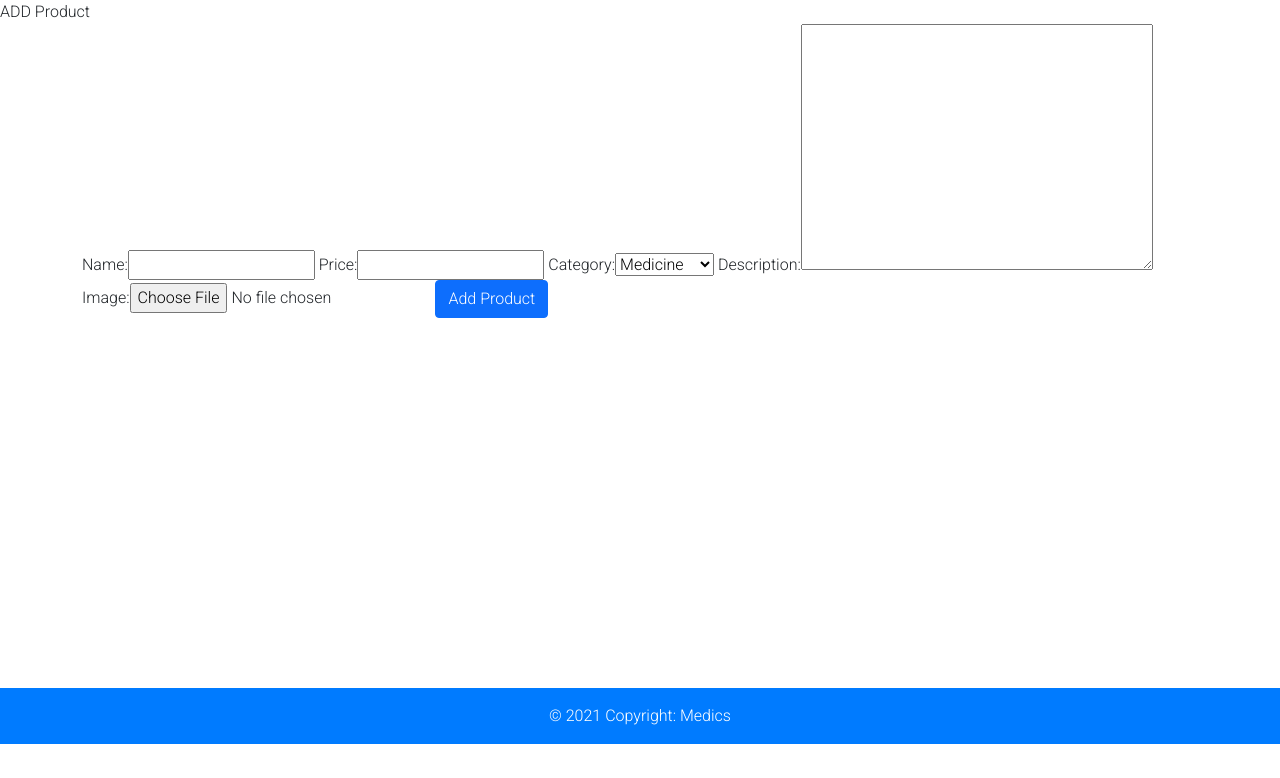
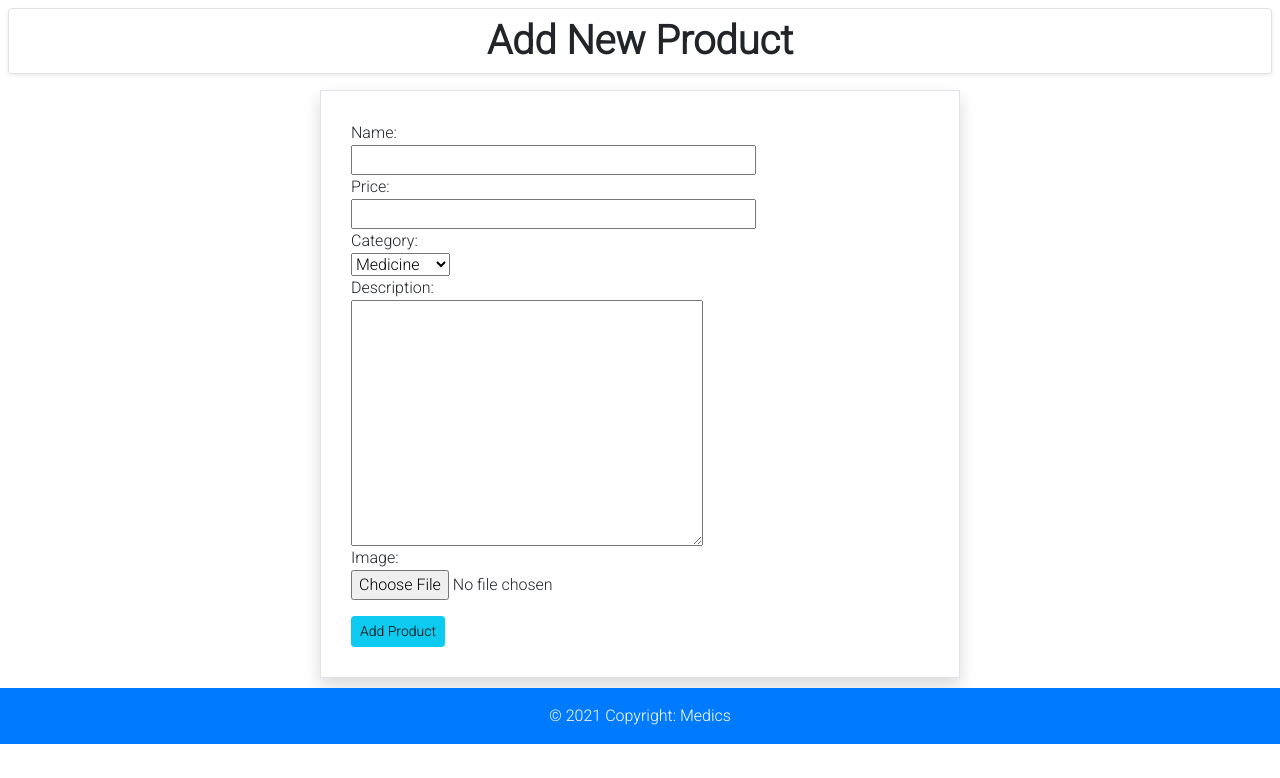
Before and after one commit to dpuman/project_medics, a Django app: page /pharmacy/addproduct in a window 1280 px wide. Shown: the part 56-834 px from the top of the page. Before the commit the page ends 800 px from the top, so only its background shows below. Run offline with Django 3.2, Linux system fonts and the light colour scheme; data comes from the database, SQL or seed files in the repository; some libraries are stand-ins or nearby versions.

Commit message:
form style of dashboard and add product done

```diff
--- a/medics/pharmacy/templates/pharmacy/pharmacyAddProduct.html
+++ b/medics/pharmacy/templates/pharmacy/pharmacyAddProduct.html
@@ -1,17 +1,62 @@
 {%extends 'pharmacy/pharmacyBase.html'%}
 
 {%block content%}
-ADD Product
-{{user.username}}
+<h1 class="text-center border rounded m-2 shadow-sm fw-bold py-2 ">Add New Product</h1>
 
-<div class="container">
+
+<div class="container add-product border shadow mt-3 ">
     <div class="row">
         <form action="" method="post" enctype="multipart/form-data">
 
             {% csrf_token %}
-            {{form}}
 
-            <input type="submit" value="Add Product" class="btn btn-primary">
+            <div class="form-group">
+                <label for="name">Name:</label>
+                <div class="input-group">
+                    {{form.name}}
+                </div>
+
+            </div>
+            <div class="form-group">
+                <label for="price">Price:</label>
+                <div class="input-group">
+
+                    {{form.price}}
+                </div>
+
+
+            </div>
+            <div class="form-group">
+                <label for="category">Category:</label>
+                <div class="input-group">
+
+                    {{form.category}}
+                </div>
+
+            </div>
+            <div class="form-group">
+                <label for="description">Description:</label>
+                <div class="input-group">
+
+                    {{form.description}}
+                </div>
+
+            </div>
+            <div class="form-group">
+                <label for="image">Image:</label>
+                <div class="input-group">
+
+                    {{form.image}}
+                </div>
+
+            </div>
+
+
+
+
+
+
+            <input type="submit" value="Add Product" class="btn btn-info btn-sm mt-3">
 
         </form>
     </div>
--- a/medics/pharmacy/templates/pharmacy/pharmacyBase.html
+++ b/medics/pharmacy/templates/pharmacy/pharmacyBase.html
@@ -34,6 +34,41 @@
             left: 0;
             bottom: 0;
             width: 100%;
+
+
+        }
+
+        .product-list,
+        .list {
+            margin-bottom: 200px;
+        }
+
+        .order-update {
+            border: 0.5px solid rgb(170, 170, 170);
+            /* border-radius: 5px; */
+            display: block;
+            width: 30%;
+            margin: 100px auto;
+            padding: 30px 10px 25px 50px;
+        }
+
+        .order-update label[for='id_delivary_status'] {
+            font-weight: bold;
+            margin-right: 5px;
+        }
+
+        .add-product {
+            display: block;
+            width: 50%;
+            margin: auto;
+            padding: 30px;
+            margin-bottom: 100px;
+
+        }
+
+        .add-product input[name="name"],
+        input[name="price"] {
+            width: 70%;
 
 
         }
--- a/medics/pharmacy/templates/pharmacy/pharmacyDashboard.html
+++ b/medics/pharmacy/templates/pharmacy/pharmacyDashboard.html
@@ -8,7 +8,7 @@
 </h1>
 
 
-<div class="container mt-3">
+<div class="container mt-3 .list">
 
     <table class="table ">
         <thead>
--- a/medics/pharmacy/templates/pharmacy/pharmacyDashboardOrderUpdate.html
+++ b/medics/pharmacy/templates/pharmacy/pharmacyDashboardOrderUpdate.html
@@ -1,16 +1,16 @@
 {%extends 'pharmacy/pharmacyBase.html'%}
 {%block content%}
 
+<h1 class="text-center border rounded m-2 shadow-sm fw-bold py-2 ">Order delivered ?</h1>
 
-
-<div class="container">
+<div class="container order-update shadow">
 
 
     <form action="" method="POST">
         {% csrf_token %}
 
         {{form}}
-        <input type="submit" name="Update Task">
+        <input style="width:50%;" class="btn btn-info btn-sm d-block mt-3 " type="submit" Value="Complete" />
     </form>
 
 </div>
--- a/medics/pharmacy/templates/pharmacy/pharmacyDeliveredDashboard.html
+++ b/medics/pharmacy/templates/pharmacy/pharmacyDeliveredDashboard.html
@@ -5,7 +5,7 @@
     <span>{{total}}</span>
 </h1>
 
-<div class="container mt-3">
+<div class="container mt-3 .list">
 
     <table class="table">
         <thead>
--- a/medics/pharmacy/templates/pharmacy/pharmacyHome.html
+++ b/medics/pharmacy/templates/pharmacy/pharmacyHome.html
@@ -5,7 +5,7 @@
 
 <h1 class="text-center border rounded m-2 shadow-sm fw-bold py-2 ">Product list</h1>
 
-<div class="container-fluid">
+<div class="container-fluid product-list">
 
     <table class="table">
         <thead>
--- a/medics/pharmacy/templates/pharmacy/pharmacyOrderAddress.html
+++ b/medics/pharmacy/templates/pharmacy/pharmacyOrderAddress.html
@@ -5,9 +5,9 @@
 
 <div class="container">
 
-    <table class="table">
+    <table class="table mt-3">
         <thead>
-            <tr class="table table-dark">
+            <tr class="table " style=" background-color:#17A2B8; color:white;">
                 <th scope="col">SL</th>
                 <th scope="col">Customer Name</th>
                 <th scope="col">Address</th>
--- a/medics/pharmacy/templates/pharmacy/pharmacyOrderItems.html
+++ b/medics/pharmacy/templates/pharmacy/pharmacyOrderItems.html
@@ -2,12 +2,12 @@
 {%block content%}
 
 
-<div class="container">
+<div class="container mt-3">
 
     <table class="table">
         <thead>
-            <tr class="table table-dark">
-                <th scope="col">SL</th>
+            <tr class="table " style=" background-color:#17A2B8; color:white;">
+                <th scope=" col">SL</th>
                 <th scope="col">product Name</th>
                 <th scope="col">quantity</th>
                 <th scope="col">Date Added</th>
```
